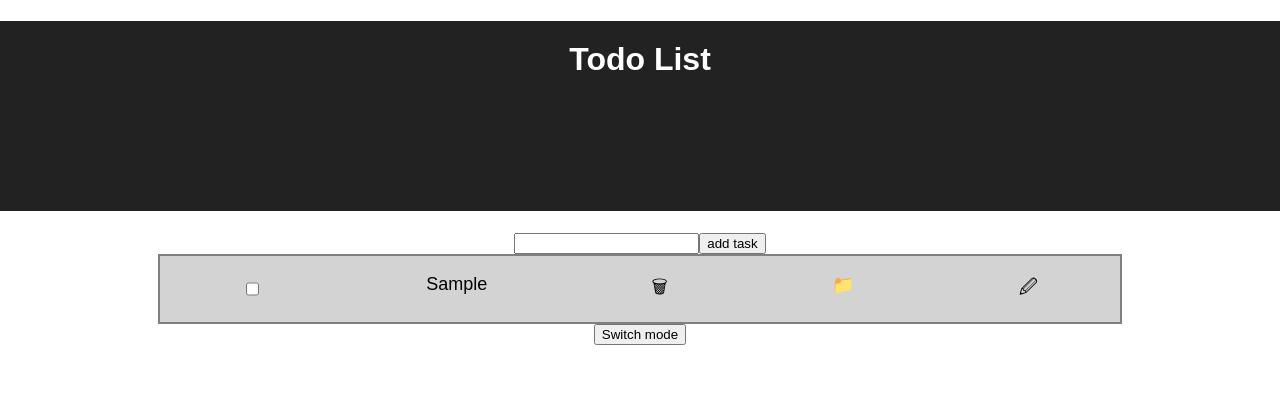
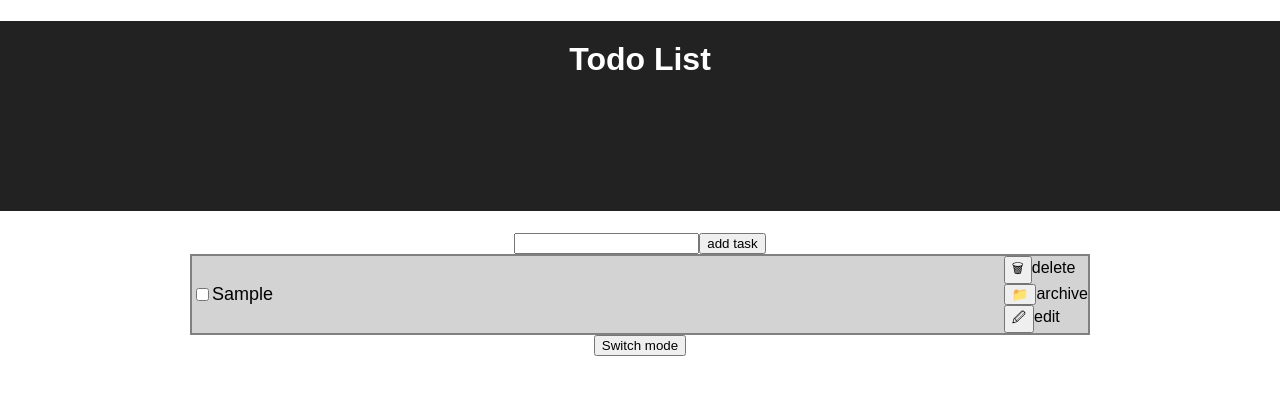
Before and after one commit to damien-rembert/todo_react, a React (Create React App) app: page / in a window 1280 px wide. Both pictures are taken after typing "Sample" into the empty fields and a click on the button "add task". Shown: the top 394 px of the page. Built offline with nearby package versions, Linux system fonts and the light colour scheme.

Commit message:
working will try refactoring task out of tasks

```diff
--- a/src/Todo.css
+++ b/src/Todo.css
@@ -1,6 +1,7 @@
 body {
   font-family: Verdana, sans-serif;
   text-align: center;
+
 }
 
 
@@ -15,15 +16,53 @@ p {
   font-size: large;
 }
 
+div.texttask {
+  flex-grow: 1;
+  display: flex;
+  /* justify-items:flex-end; */
+  align-items: center;
+
+
+
+}
+
+p.task {
+  flex-grow: 1;
+  text-align: left;
+}
+
+p.button {
+  padding: 15px;
+
+}
+
+.buttons button {
+
+}
+
+div.buttons {
+  display: flex;
+  flex-direction: column;
+  /* border-style: solid;
+  border-color: black;
+  border-width: 2px; */
+  justify-content: start;
+  align-items: flex-start;
+
+
+}
+
 div.true, div.false {
   background-color: lightgrey;
-  width: 75%;
+  width: 70%;
   display: flex;
   flex-direction: row;
   border-style: solid;
   border-color: grey;
   border-width: 2px;
   justify-content: space-around;
+  align-items: center;
+
 }
 
 div.true {
@@ -33,6 +72,7 @@ div.true {
 }
 
 .true p.task {
+
   color: rgb(90, 89, 89);
   text-decoration: line-through;
   text-decoration-color: black;
--- a/src/Todo.js
+++ b/src/Todo.js
@@ -1,32 +1,35 @@
 import React, { useState } from 'react';
-// import logo from './logo.svg';
 import './Todo.css';
 
 
 // TODO
 // make the meaning of "switch mode" obvious
-// add text on hover for buttons
-// CSS if a task is very long the text should wrap
-// CSS checkbox and buttons should be sitting in squares and stay at the end of their side
+// CSS add a bit of padding
 // grey out add task button when text field empty
     // see disabled in https://www.w3schools.com/html/html_form_input_types.asp
     // and https://www.w3schools.com/html/html_form_attributes.asp
-// 2 arrays: todo / archive
-// archive (folder) onClick task is added to archive and deleted from todo
 // archive all done tasks
-// edit item click on pen button removes task but send text to the input field
 // if a task will be more than x characters the form should say it's too long
 // add a timestamp to task objects
 // sort by completed then time added https://developer.mozilla.org/en-US/docs/Web/JavaScript/Reference/Global_Objects/Array/sort
 
 // DONE
 // when pressing enter in text field, add task
+// add text for buttons
+// CSS if a task is very long the text should wrap
+// CSS checkbox and buttons should be sitting in squares and stay at the end of their side
+// 2 arrays: todo / archive
+// archive (folder) onClick task is added to archive and deleted from todo
+// edit item click on pen button removes task but send text to the input field
+
 
 
 
 let Tasks = () => {
 
     // task object? status: bool, content: string,
+
+
     // let task1 = {done: false, content: "I'm task 1"};
     // let task2 = {done: false, content: "I'm task 2"};
     // let task3 = {done: false, content: "I'm task 3"};
@@ -36,32 +39,32 @@ let Tasks = () => {
     // const [taskList, setTaskList] = useState([task1, task2, task3]);
     // const [archiveList, setArchiveList] = useState([atask1, atask2, atask3]);
 
-
     const [taskList, setTaskList] = useState([]);
     const [archiveList, setArchiveList] = useState([]);
+
     const [inputText, setInputText] = useState("");
-
-
 
     const inputHandler = (event) => {
         setInputText(event.target.value);
     }
 
+    const spliceTask = (index) => {
+        let storedTasks = [...taskList];
+        let deletedTask = storedTasks.splice(index, 1)[0];
+        setTaskList(storedTasks);
+        return deletedTask;
+    }
+
     const tickHandler = (index) => {
-        // console.log("click");
-        // see checked https://www.w3schools.com/html/html_form_input_types.asp
-        // and https://www.w3schools.com/html/html_form_attributes.asp
         let storedTasks = [...taskList];
         let oldTask = storedTasks.splice(index, 1)[0];
-        let newTask = {done: (!oldTask.done), content: oldTask.content};
-        if (newTask.done) {
-            storedTasks.push(newTask);
+        oldTask = {done: (!oldTask.done), content: oldTask.content};
+        if (oldTask.done) {
+            storedTasks.push(oldTask);
         } else {
-            storedTasks.unshift(newTask);
+            storedTasks.unshift(oldTask);
         }
-
         setTaskList(storedTasks);
-
     }
 
     const addHandler = () => {
@@ -76,12 +79,6 @@ let Tasks = () => {
         }
     }
 
-    const removeHandler = (index) => {
-        let storedTasks = [...taskList];
-        storedTasks.splice(index, 1);
-        setTaskList(storedTasks);
-    }
-
     const captureEnter = ({key}) => {
         // create a p to add to the div
         if (key === "Enter") {
@@ -90,19 +87,16 @@ let Tasks = () => {
     }
 
     const archiveHandler = (index) => {
-        let storedTasks = [...taskList];
-        let storedTask = storedTasks.splice(index, 1);
-        setTaskList(storedTasks);
+        let storedTask = spliceTask(index);
         let storedArchive = [...archiveList];
         storedArchive.push(storedTask);
         setArchiveList(storedArchive);
     }
 
     const editHandler = (index) => {
-        let storedTasks = [...taskList];
-        setInputText(storedTasks.splice(index, 1)[0].content);
-        setTaskList(storedTasks);
+        setInputText(spliceTask(index).content);
     }
+
     const switchArray = (index) => {
         let storedTasks = [...taskList];
         let storedArchive = [...archiveList];
@@ -126,10 +120,17 @@ let Tasks = () => {
                 return (
                     <div key={index} className={task.done.toString()}>
                         <input  className='button' type="checkbox" checked={task.done} onChange={() => tickHandler(index)}></input>
-                        <p className='task'>{task.content}</p>
-                        <p className='button' onClick={() => removeHandler(index)}>&#x1F5D1;</p>
-                        <p className='button' onClick={() => archiveHandler(index)}>&#128193;</p>
-                        <p className='button' onClick={() => editHandler(index)}>&#128393;</p>
+                        <div className='texttask'>
+                            <p className='task'>{task.content}</p>
+                        </div>
+                        <div className='buttons'>
+                            <label><button className='button' onClick={() => spliceTask(index)}>&#x1F5D1;</button>
+                            delete</label>
+                            <label><button className='button' onClick={() => archiveHandler(index)}>&#128193;</button>
+                            archive</label>
+                            <label><button className='button' onClick={() => editHandler(index)}>&#128393;</button>
+                            edit</label>
+                        </div>
                     </div>
                 )
             })}
@@ -150,10 +151,13 @@ let Tasks = () => {
 
 let Todo = () => {
     return (
-        <React.Fragment>
+
+        // <React.Fragment>
+        <div className='title'>
             <h1>Todo List</h1>
-            <Tasks/>
-        </React.Fragment>
+            <Tasks />
+        </div>
+        // </React.Fragment>
     )
 };
 
```
